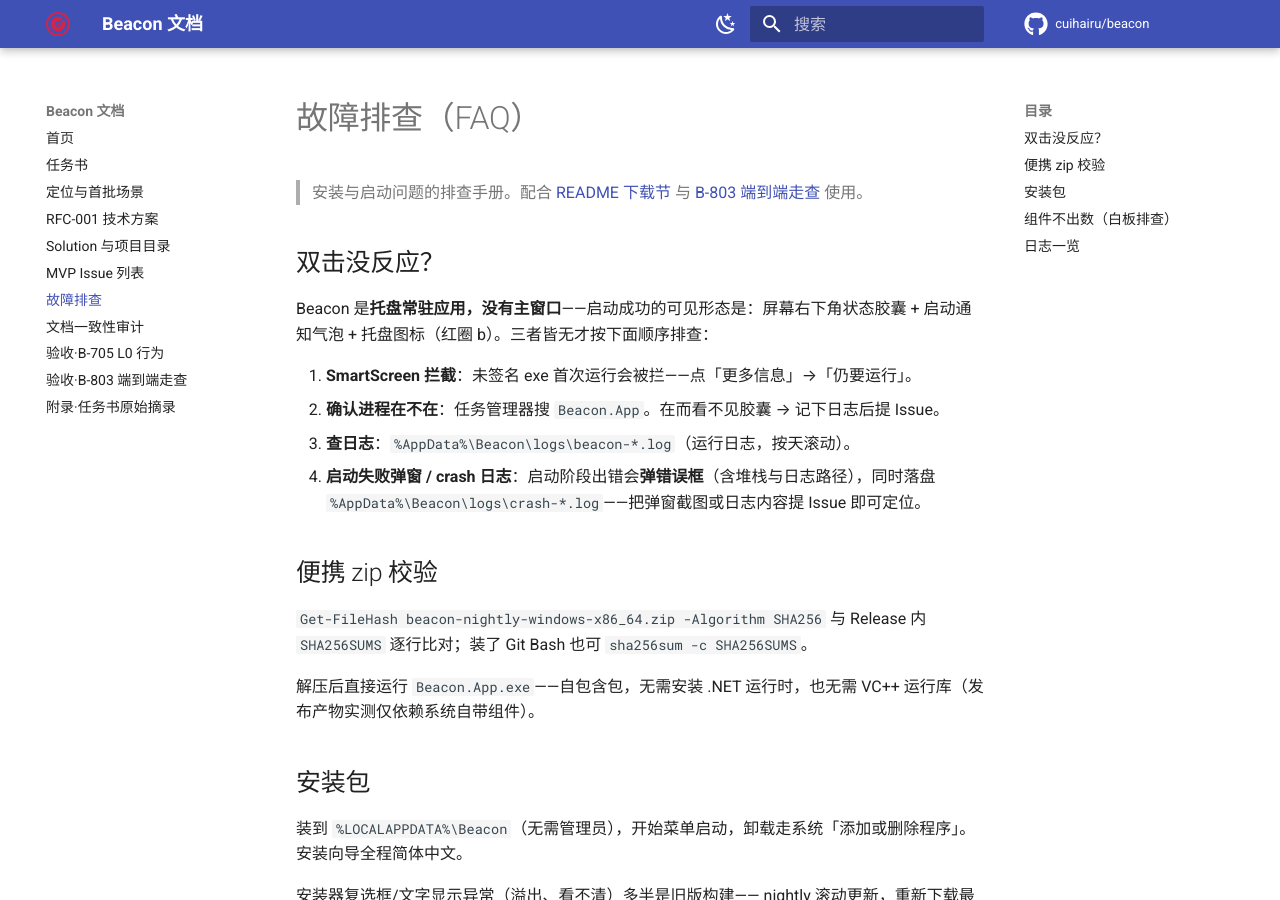
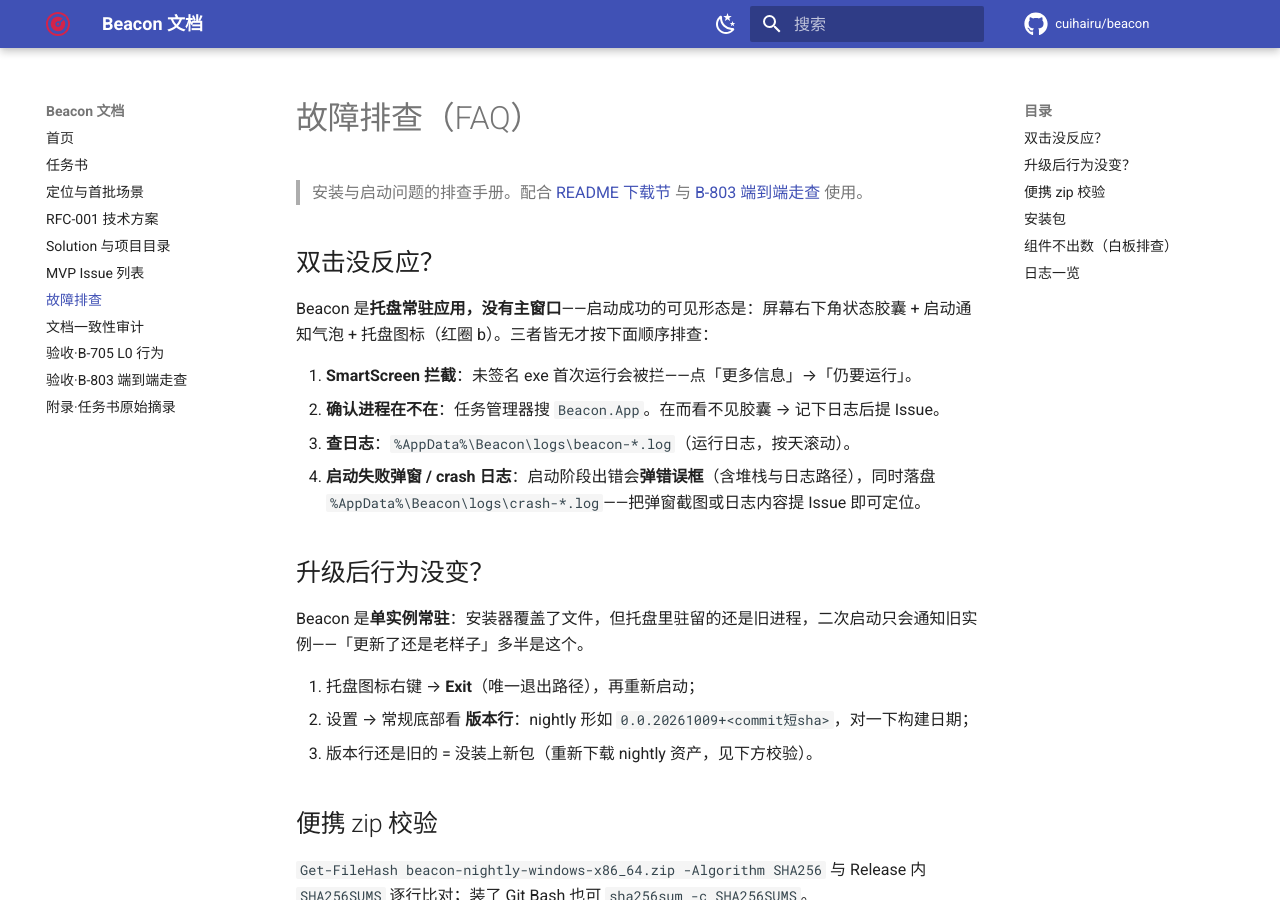
Before and after one commit to cuihairu/beacon, an MkDocs documentation site: the page built from docs/troubleshooting.md, in a window 1280 px wide and 900 px high. Built offline with MkDocs 1.6.1 and Material for MkDocs 9.7.7, drawn with Linux system fonts in a browser that asks for light colours; comment, search, counter and statistics services are not loaded.

```diff
--- a/docs/troubleshooting.md
+++ b/docs/troubleshooting.md
@@ -10,6 +10,14 @@ Beacon 是**托盘常驻应用，没有主窗口**——启动成功的可见形
 2. **确认进程在不在**：任务管理器搜 `Beacon.App`。在而看不见胶囊 → 记下日志后提 Issue。
 3. **查日志**：`%AppData%\Beacon\logs\beacon-*.log`（运行日志，按天滚动）。
 4. **启动失败弹窗 / crash 日志**：启动阶段出错会**弹错误框**（含堆栈与日志路径），同时落盘 `%AppData%\Beacon\logs\crash-*.log`——把弹窗截图或日志内容提 Issue 即可定位。
+
+## 升级后行为没变？
+
+Beacon 是**单实例常驻**：安装器覆盖了文件，但托盘里驻留的还是旧进程，二次启动只会通知旧实例——「更新了还是老样子」多半是这个。
+
+1. 托盘图标右键 → **Exit**（唯一退出路径），再重新启动；
+2. 设置 → 常规底部看 **版本行**：nightly 形如 `0.0.20261009+<commit短sha>`，对一下构建日期；
+3. 版本行还是旧的 = 没装上新包（重新下载 nightly 资产，见下方校验）。
 
 ## 便携 zip 校验
 
```
Also changed, not shown: docs/审计-文档一致性.md (+2 -2 lines), 1 other file.
